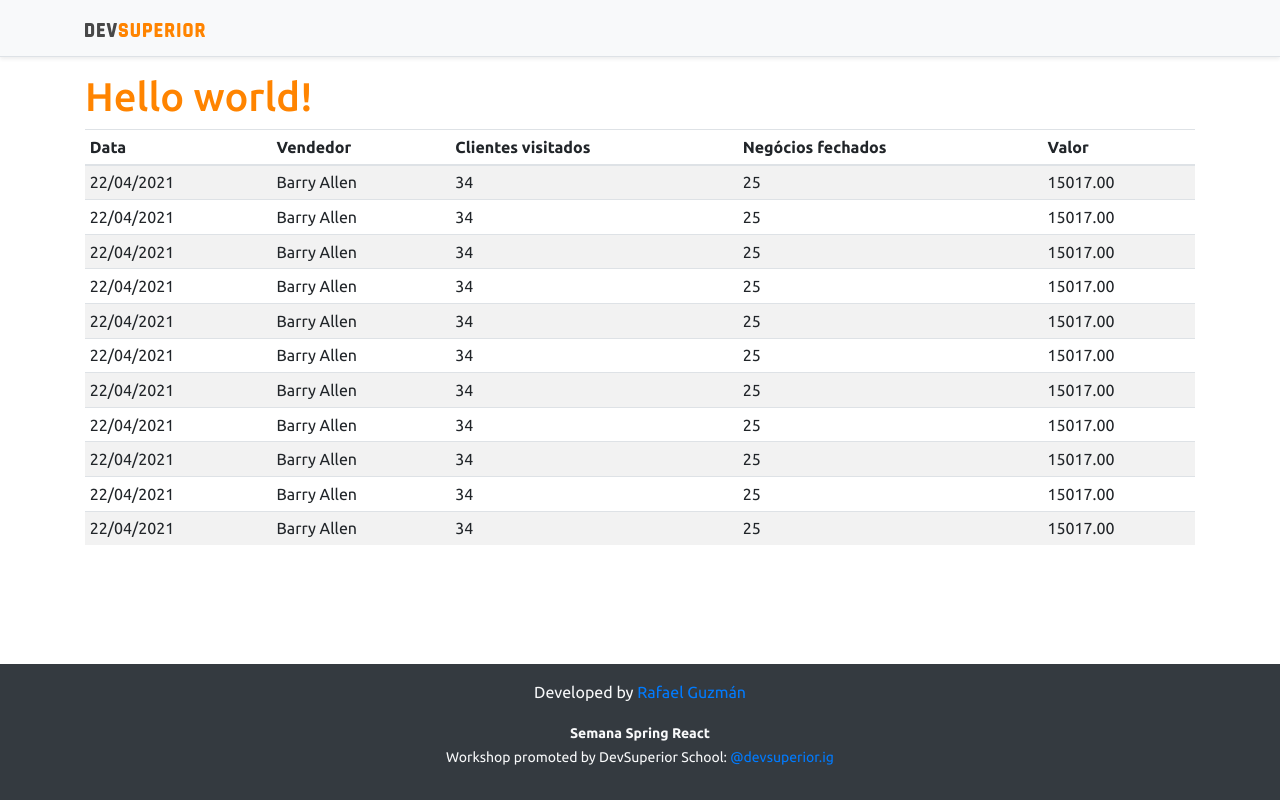
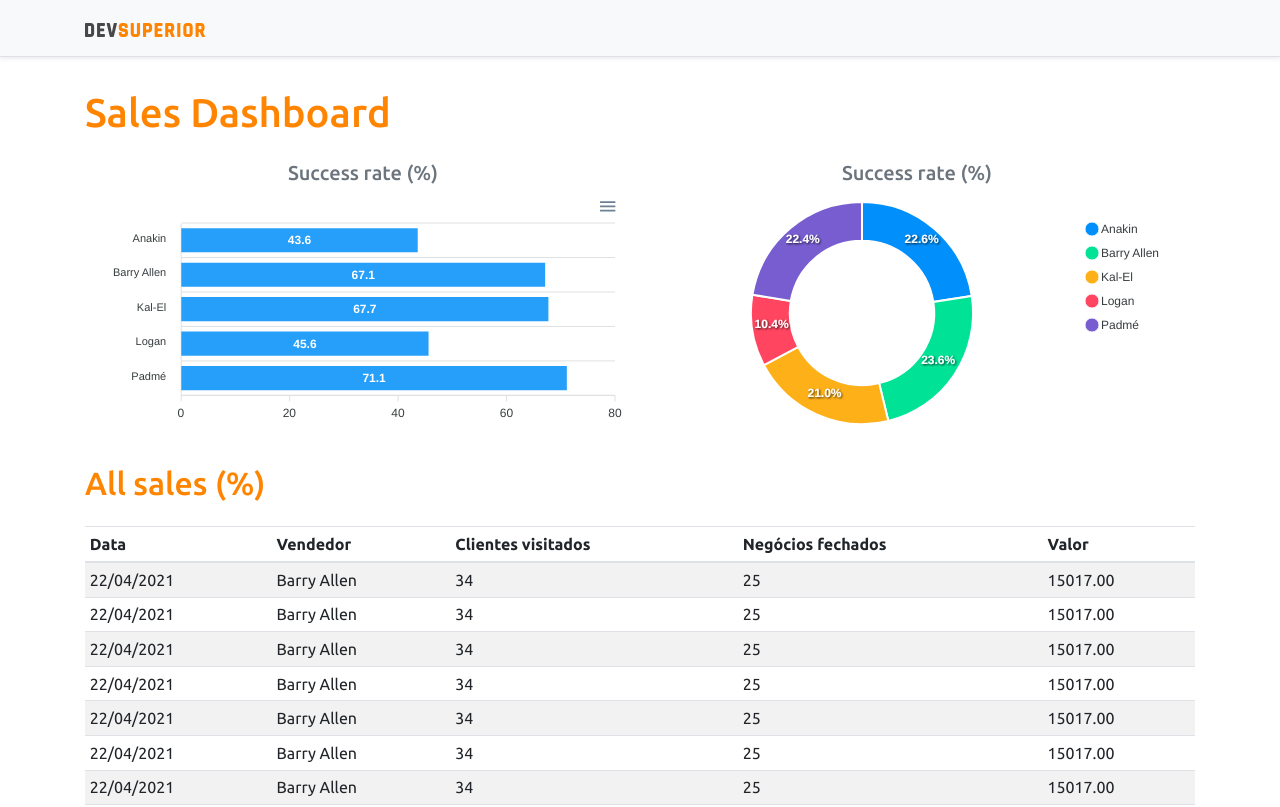
Before and after one commit to rqguzman/dsvendas-devsuperior, a React (Create React App) app in the folder frontend/: page / in a window 1280 px wide. Shown: the top 807 px of the page. Built offline with nearby package versions, Linux system fonts and the light colour scheme.

Commit message:
:sparkles: feat(charts): Add static charts

```diff
--- a/frontend/package.json
+++ b/frontend/package.json
@@ -12,10 +12,12 @@
     "@types/node": "^12.0.0",
     "@types/react": "^17.0.0",
     "@types/react-dom": "^17.0.0",
+    "apexcharts": "^3.26.1",
     "bootstrap": "^4.6.0",
     "jquery": "1.9.1",
     "popper.js": "^1.16.1",
     "react": "^17.0.2",
+    "react-apexcharts": "^1.3.9",
     "react-dom": "^17.0.2",
     "react-scripts": "4.0.3",
     "typescript": "^4.1.2",
--- a/frontend/src/App.tsx
+++ b/frontend/src/App.tsx
@@ -1,4 +1,6 @@
+import BarChart from "components/BarChart/BarChart";
 import DataTable from "components/DataTable/DataTable";
+import DonutChart from "components/DonutChart/DonutChart";
 import Footer from "components/Footer/Footer";
 import Navbar from "components/Navbar/Navbar";
 
@@ -7,7 +9,22 @@
     <>
       <Navbar />
       <div className="container">
-        <h1 className="text-primary">Hello world!</h1>
+        <h1 className="text-primary py-3">Sales Dashboard</h1>
+        <div className="row px-3">
+
+          <div className="col-sm-6">
+            <h5 className="text-center text-secondary">Success rate (%)</h5>
+            <BarChart />
+          </div>
+
+          <div className="col-sm-6">
+            <h5 className="text-center text-secondary">Success rate (%)</h5>
+            <DonutChart />
+          </div>
+        </div>
+        <div className="py-3">
+            <h2 className="text-primary">All sales (%)</h2>
+        </div>
         <DataTable />
       </div>
       <Footer />
--- /dev/null
+++ b/frontend/src/components/BarChart/BarChart.tsx
@@ -0,0 +1,36 @@
+import React from 'react';
+import Chart from 'react-apexcharts';
+
+const BarChart = () => {
+
+    const options = {
+        plotOptions: {
+            bar: {
+                horizontal: true,
+            }
+        },
+    };
+
+    const mockData = {
+        labels: {
+            categories: ['Anakin', 'Barry Allen', 'Kal-El', 'Logan', 'Padmé']
+        },
+        series: [
+            {
+                name: "% Sucesso",
+                data: [43.6, 67.1, 67.7, 45.6, 71.1]
+            }
+        ]
+    };
+
+    return (
+        <Chart
+            options={{...options, xaxis:mockData.labels}}
+            series={mockData.series}
+            type='bar'
+            height='240'
+        />
+    );
+};
+
+export default BarChart;
--- /dev/null
+++ b/frontend/src/components/DonutChart/DonutChart.tsx
@@ -0,0 +1,27 @@
+import React from 'react';
+import Chart from 'react-apexcharts';
+
+const DonutChart = () => {
+
+    const mockData = {
+        series: [477138, 499928, 444867, 220426, 473088],
+        labels: ['Anakin', 'Barry Allen', 'Kal-El', 'Logan', 'Padmé']
+    }
+
+    const options = {
+        legend: {
+            show: true
+        }
+    }
+
+    return (
+        <Chart
+            options={{ ...options, labels: mockData.labels }}
+            series={mockData.series}
+            type='donut'
+            height='240'
+        />
+    );
+};
+
+export default DonutChart;
```
Also changed, not shown: 1 other file (tests, documents, lock files or other folders).
